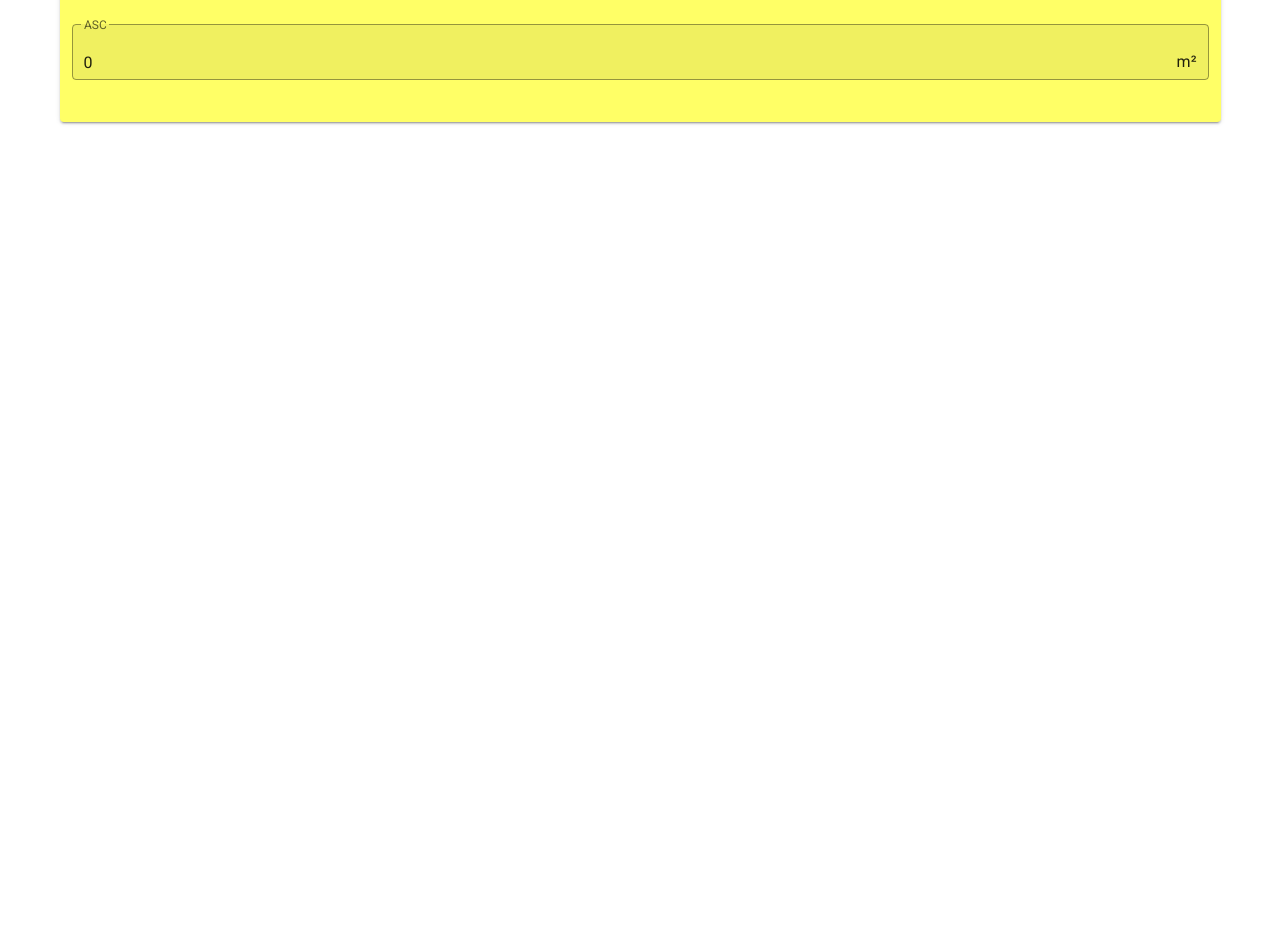
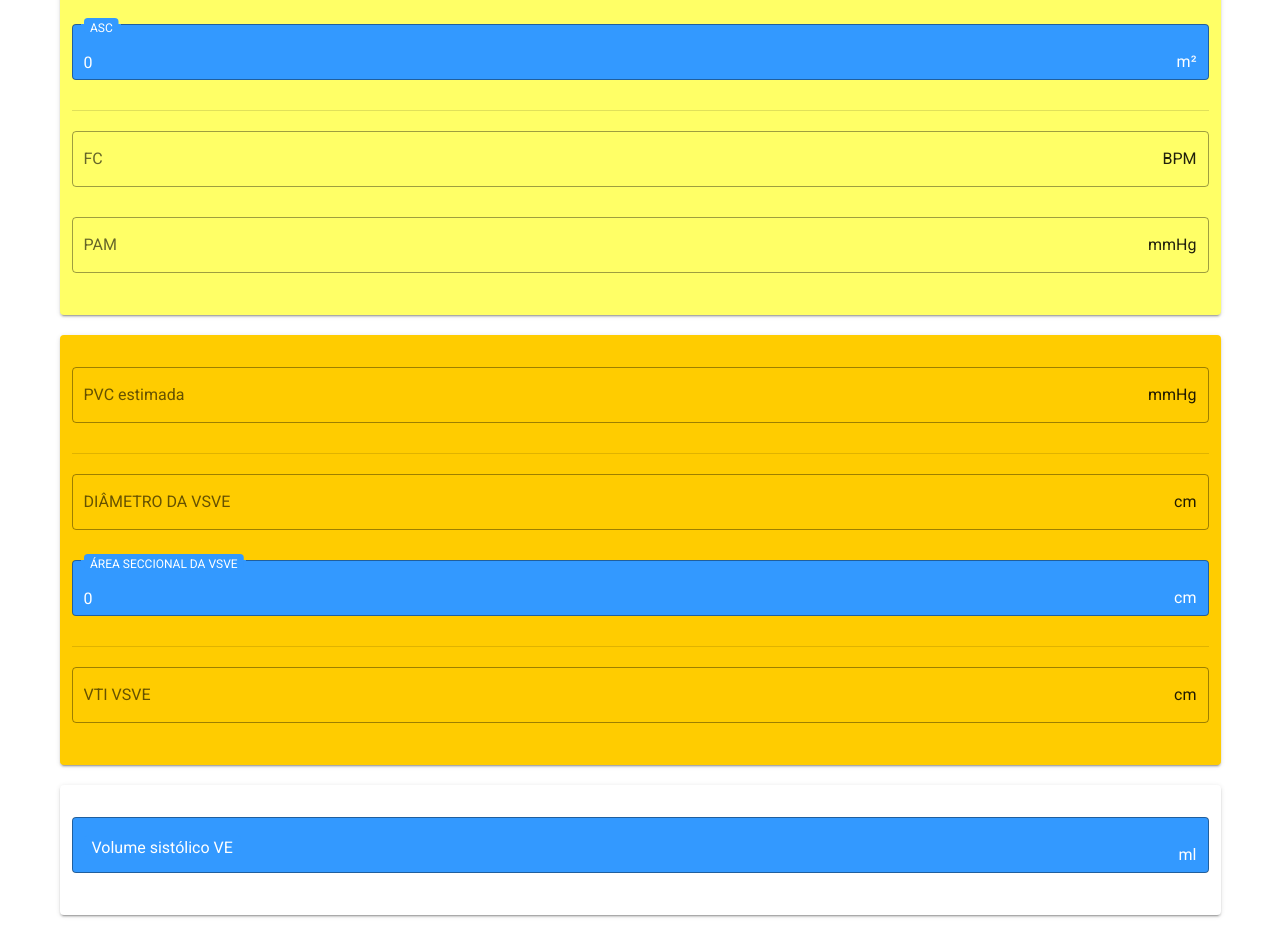
Before and after one commit to cidinho/Eco-Hemodinamica-Calc, a Vue app: page / in a window 1280 px wide. Shown: the part 320-1263 px from the top of the page. Before the commit the page ends 800 px from the top, so only its background shows below. Built offline with nearby package versions, Linux system fonts and the light colour scheme.

Commit message:
bloco de variáveis restantes

```diff
--- a/src/components/HelloWorld.vue
+++ b/src/components/HelloWorld.vue
@@ -31,12 +31,82 @@
                     v-model="asc"
                     label="ASC"
                     suffix="m²"
-                    color="success"
+                    color="white"
+                    class="calculado"
+                  ></v-text-field>
+                  <v-divider class="mb-5"></v-divider>
+                  <v-text-field
+                    outlined
+                    v-model="fc"
+                    label="FC"
+                    suffix="BPM"
+                  ></v-text-field>
+                  <v-text-field
+                    outlined
+                    v-model="pam"
+                    label="PAM"
+                    suffix="mmHg"
                   ></v-text-field>
                 </v-col>
               </v-row>
             </v-container>
           </v-card>
+
+          <v-card color="#FFCC00" class="mt-5 pt-5">
+            <v-container>
+              <v-row>
+                <v-col cols="12" sm="12">
+                  <v-text-field
+                    outlined
+                    v-model="pvce"
+                    label="PVC estimada"
+                    suffix="mmHg"
+                  ></v-text-field>
+                  <v-divider class="mb-5"></v-divider>
+                  <v-text-field
+                    outlined
+                    v-model="vsve"
+                    label="DIÂMETRO DA VSVE"
+                    suffix="cm"
+                  ></v-text-field>
+                  <v-text-field
+                    outlined
+                    filled
+                    v-model="avsve"
+                    label="ÁREA SECCIONAL DA VSVE"
+                    suffix="cm"
+                    color="white"
+                    class="calculado"
+                  ></v-text-field>
+                  <v-divider class="mb-5"></v-divider>
+                  <v-text-field
+                    outlined
+                    v-model="vti"
+                    label="VTI VSVE"
+                    suffix="cm"
+                  ></v-text-field>
+                </v-col>
+              </v-row>
+            </v-container>
+          </v-card>
+
+           <v-card  class="mt-5 pt-5">
+            <v-container>
+              <v-row>
+                <v-col cols="12" sm="12">
+                  <v-text-field
+                    outlined
+                    filled
+                    v-model="volumesve"
+                    label="Volume sistólico VE"
+                    suffix="ml"
+                    color="white"
+                    class="calculado"
+                  ></v-text-field>
+                </v-col>
+              </v-row>
+            </v-container>
+           </v-card>
         </v-form>
       </v-col>
     </v-row>
@@ -50,6 +120,11 @@ export default {
   data: () => ({
     peso: "",
     altura: "",
+    pvce: "",
+    fc: "",
+    pam: "",
+    vsve: "",
+    vti: "",
   }),
   computed: {
     asc() {
@@ -58,6 +133,27 @@ export default {
         0.007184 * Math.pow(this.altura, 0.725) * Math.pow(this.peso, 0.425)
       );
     },
+    avsve() {
+      return Math.pow(this.vsve, 2) * 0.785;
+    },
   },
 };
 </script>
+<style>
+.calculado .v-input__slot,
+.calculado .theme--light.v-label,
+.calculado .theme--light.v-label input,
+.calculado.theme--light.v-input input
+{
+  color: #ffffff;
+}
+.calculado .v-input__slot,
+.calculado fieldset,
+.calculado .theme--light.v-label {
+  background: #3399ff;
+}
+.calculado .theme--light.v-label{
+  padding: 3px 8px;
+  border-radius: 5px;
+}
+</style>
```
